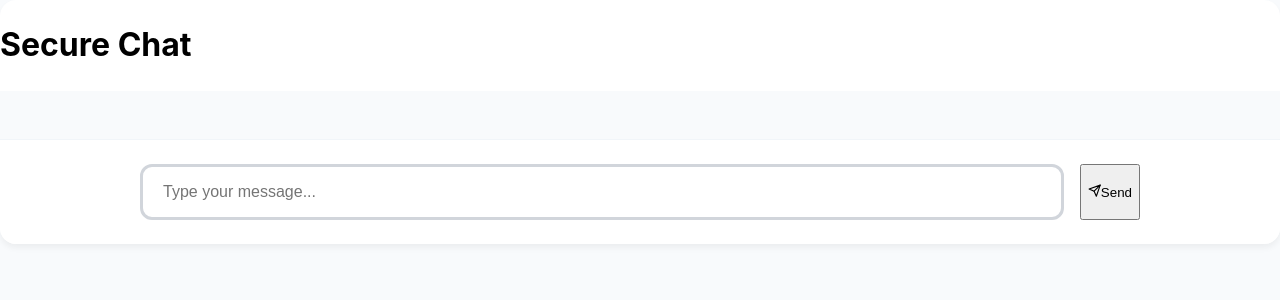
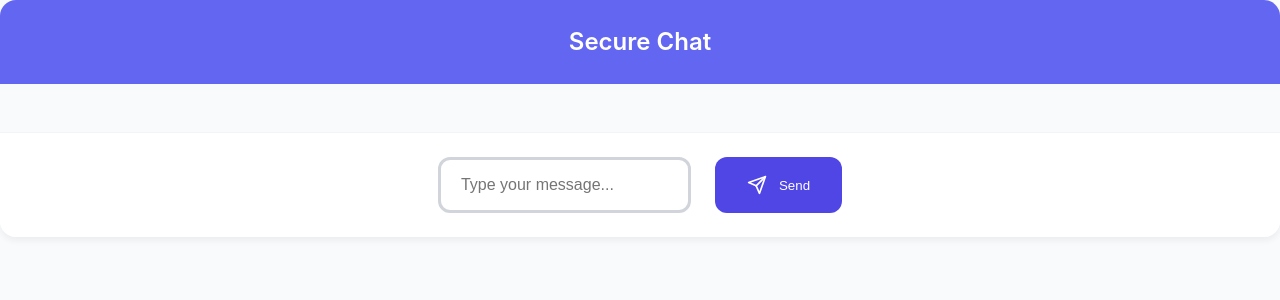
Before and after one commit to SaraLaouini1/chatbot, a React (Vite) app: page / in a window 1280 px wide. Shown: the top 300 px of the page. Built offline with nearby package versions, Linux system fonts and the light colour scheme.

Commit message:
Chat.css

```diff
--- a/src/components/Chat.css
+++ b/src/components/Chat.css
@@ -1,12 +1,89 @@
-/* Chat.css */
 .container {
     max-width: 1200px;
     margin: 2rem auto;
     padding: 0 1rem;
-  height: 100vh;
-  box-sizing: border-box;
   }
 
+  .chat-window {
+    border: 1px solid #e5e7eb;
+    border-radius: 0.5rem;
+    overflow: hidden;
+  }
+
+  .messages-container {
+      flex: 1;
+      padding: 1.5rem;
+      overflow-y: auto;
+      background: #f8fafc;
+      display: flex;
+      flex-direction: column;
+      gap: 1rem;
+      align-items: flex-start;
+    }
+
+
+
+  .user {
+    background: #3b82f6;
+    color: white;
+    margin-left: auto;
+  }
+
+  .bot {
+    background: white;
+    border: 1px solid #e5e7eb;
+    margin-right: auto;
+  }
+
+  .loading {
+    padding: 1rem;
+    text-align: center;
+    color: #6b7280;
+  }
+
+  .error {
+    color: #ef4444;
+    padding: 1rem;
+    text-align: center;
+  }
+
+  .input-area {
+    display: flex;
+    border-top: 1px solid #e5e7eb;
+    padding: 1rem;
+    background: white;
+  }
+
+  input {
+    flex: 1;
+    padding: 0.75rem;
+    border: 1px solid #e5e7eb;
+    border-radius: 0.375rem;
+    margin-right: 0.5rem;
+  }
+
+  button {
+    padding: 0.75rem 1.5rem;
+    background: #3b82f6;
+    color: white;
+    border: none;
+    border-radius: 0.375rem;
+    cursor: pointer;
+    display: flex;
+    align-items: center;
+  }
+
+  button:disabled {
+    background: #93c5fd;
+    cursor: not-allowed;
+  }
+
+  .send-icon {
+    width: 1.25rem;
+    height: 1.25rem;
+  }
+
+  /* Chat.css */
   .chat-container {
     flex: 1;
     display: flex;
@@ -15,10 +92,25 @@
     border-radius: 1rem;
     box-shadow: 0 4px 6px rgba(0, 0, 0, 0.05);
     overflow: hidden;
+    width: 100%;
     height: 100%;
+    box-sizing: border-box;
   }
 
-/* Messages container */
+  .chat-header {
+    padding: 1.5rem;
+    background: #6366f1;
+    color: white;
+    box-shadow: 0 2px 4px rgba(0, 0, 0, 0.1);
+  }
+
+  .chat-title {
+    margin: 0;
+    font-size: 1.5rem;
+    font-weight: 600;
+    text-align: center;
+  }
+
   .messages-container {
     flex: 1;
     padding: 1.5rem;
@@ -26,52 +118,47 @@
     background: #f8fafc;
     display: flex;
     flex-direction: column;
-  gap: 1.5rem;
-  align-items: stretch; /* Changed from flex-start */
+    gap: 1rem;
   }
 
-/* Message base styling */
   .message {
-  position: relative;
-  padding: 1.25rem 1.75rem;
-  border-radius: 1.5rem;
-  line-height: 1.6;
-  max-width: 85%;
-  width: fit-content;
-  word-break: break-word;
-  white-space: pre-wrap;
-  overflow-wrap: anywhere;
-  hyphens: auto;
-  animation: messageAppear 0.3s ease-out;
+    max-width: 90%; /* Increased from 75% */
+    padding: 1rem 1.5rem; /* Larger padding */
+    white-space: pre-wrap; /* Preserve line breaks */
+    word-wrap: break-word; /* Break long words */
+    overflow: visible; /* Allow content to expand */
+    min-width: 20%; /* Minimum width for short messages */
+    width: auto; /* Let content determine width up to max-width */
+    display: block; /* Change from inline-block if needed */
   }
 
-/* User message specific */
  .message.user {
     background: #6366f1;
     color: white;
-  border-radius: 1.5rem 1.5rem 0 1.5rem;
-  margin-left: auto;
-  max-width: 75%; /* Wider than bot messages */
-  min-width: 30%;
-  box-shadow: 0 3px 6px rgba(99, 102, 241, 0.15);
+    border-radius: 1.25rem 1.25rem 0 1.25rem;
+    max-width: 85%; /* Wider for user messages */
+    margin-left: auto; /* Keep right alignment */
   }
 
-/* Bot message specific */
   .message.bot {
       background: white;
       color: #1e293b;
       border: 1px solid #e2e8f0;
-  border-radius: 1.5rem 1.5rem 1.5rem 0;
-  margin-right: auto;
-  max-width: 75%;
-  box-shadow: 0 3px 6px rgba(0, 0, 0, 0.05);
+      max-width: 85%; /* Consistent with user messages */
+      margin-right: auto; /* Left alignment */
     }
 
-/* Input section */
+  .message-text {
+      overflow-wrap: anywhere;
+      hyphens: auto;
+    }
+
   .input-container {
     padding: 1.5rem;
     background: white;
     border-top: 1px solid #f1f5f9;
+    display: flex;
+    justify-content: center;
   }
 
   .input-wrapper {
@@ -81,22 +168,72 @@
     margin: 0 auto;
   }
 
+
   .chat-input {
     flex: 1;
     padding: 1rem 1.25rem;
-  border: 3px solid #d1d5db;
-  border-radius: 0.75rem;
+    border: 3px solid #d1d5db; /* Thicker border */
+    border-radius: 0.75rem; /* More rounded corners */
     font-size: 1rem;
     transition: all 0.2s ease-in-out;
+    margin-right: 0.5rem;
   }
 
+
   .chat-input:focus {
-  border-color: #6366f1;
-  box-shadow: 0 0 0 3px rgba(99, 102, 241, 0.1);
-  outline: none;
+    border: 3px solid #6366f1; /* Purple border when focused */
+    box-shadow: 0 0 0 3px rgba(99, 102, 241, 0.1); /* Subtle glow effect */
   }
 
-/* Animations */
+  .send-button {
+    padding: 1rem 2rem;
+    border-radius: 12px;
+    background: #4f46e5;
+    display: flex;
+    align-items: center;
+    gap: 0.75rem;
+  }
+
+  .send-button:hover {
+    background: #4f46e5;
+  }
+
+  .send-button:disabled {
+    background: #c7d2fe;
+    cursor: not-allowed;
+  }
+
+  .loading-indicator {
+    display: flex;
+    align-items: center;
+    justify-content: center;
+    padding: 1rem;
+    color: #64748b;
+    gap: 0.75rem;
+  }
+
+  .spinner {
+    width: 1.25rem;
+    height: 1.25rem;
+    border: 3px solid #e2e8f0;
+    border-top-color: #6366f1;
+    border-radius: 50%;
+    animation: spin 1s linear infinite;
+  }
+
+  .error-message {
+    background: #fee2e2;
+    color: #dc2626;
+    padding: 1rem;
+    border-radius: 0.75rem;
+    margin: 0 1.5rem 1rem;
+    display: flex;
+    align-items: center;
+    gap: 0.75rem;
+    animation: slideIn 0.3s ease-out;
+  }
+
+
 @keyframes messageAppear {
   from {
     opacity: 0;
@@ -112,9 +249,13 @@
   to { transform: rotate(360deg); }
 }
 
-/* Ensure proper box sizing */
-* {
-  box-sizing: border-box;
-  min-width: 0;
-  min-height: 0;
+@keyframes slideIn {
+  from {
+    opacity: 0;
+    transform: translateY(-10px);
   }
+  to {
+    opacity: 1;
+    transform: translateY(0);
+  }
+}
```
Lines whose indentation alone changed are shown as unchanged.
